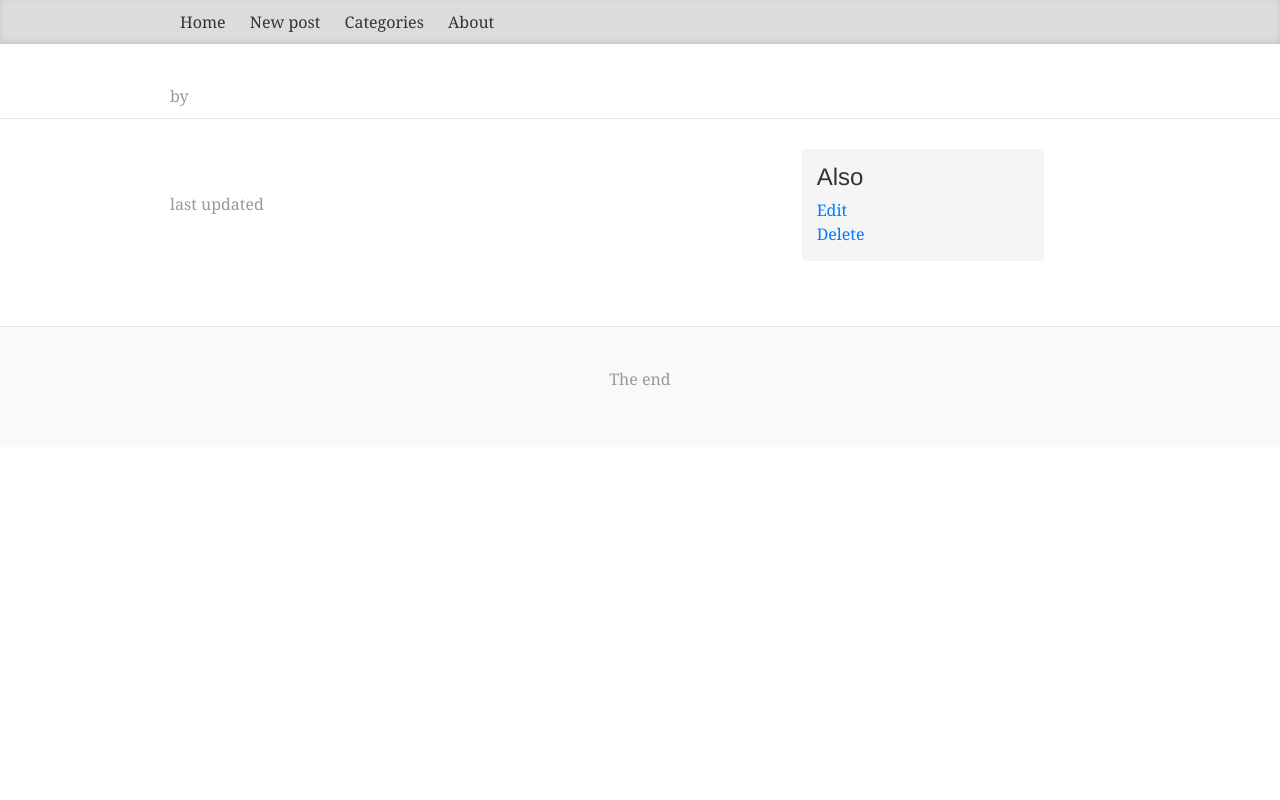
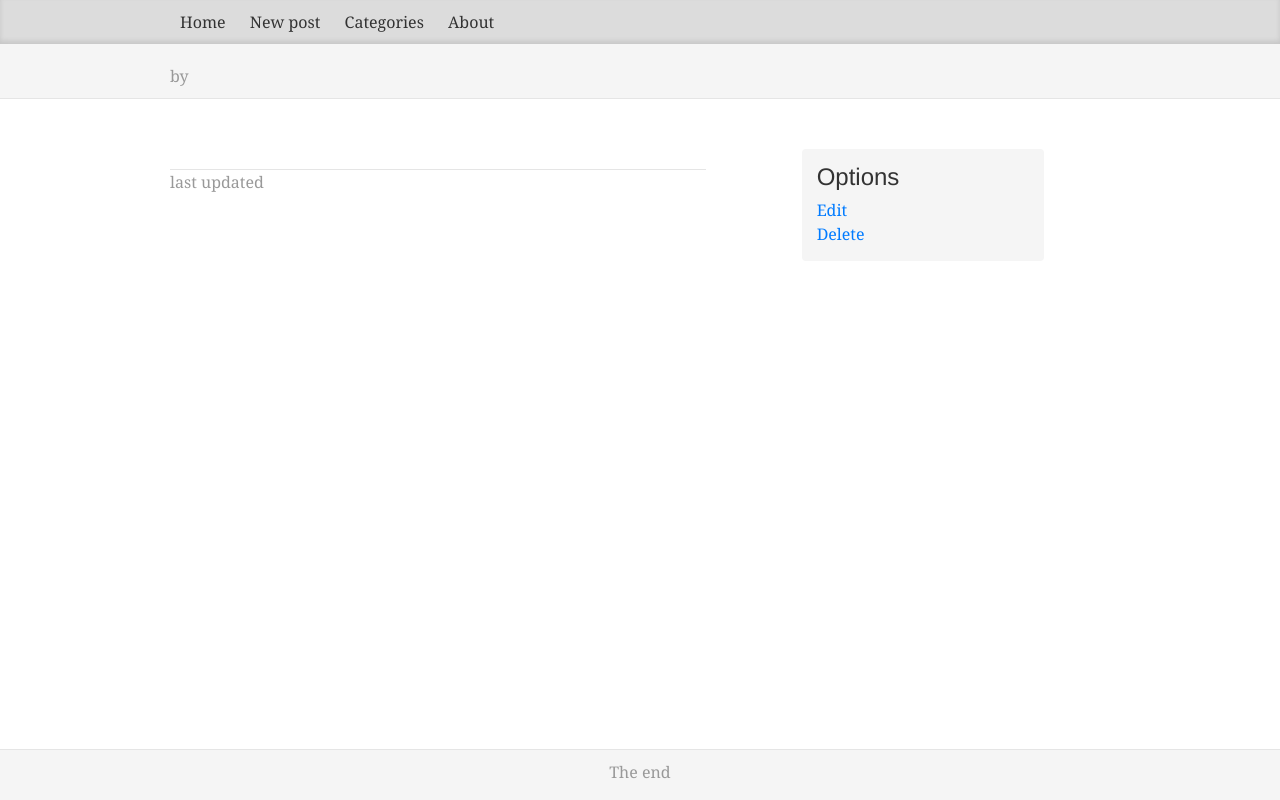
Before and after one commit to Xenogears11/random_blog_client, a Flask app: template client/blueprints/view/templates/pages/post.html in a window 1280 px wide. Run offline with Flask 2, Linux system fonts and the light colour scheme; the template is opened without the code that fills it, so the values that code supplies are empty; parts of the project's set-up code (start-up, migrations or seed data) failed here and were passed over; some libraries are stand-ins or nearby versions.

Commit message:
sticky footer

```diff
--- a/client/blueprints/view/templates/modules/posts.html
+++ b/client/blueprints/view/templates/modules/posts.html
@@ -10,12 +10,12 @@
                 <bdi class="blog-post-category">{{ category }}</bdi>
                 {% endfor %}
                 <p class="blog-post-content">
-                    {% for line in post.content.splitlines() %}
+                    {%- for line in post.content.splitlines() -%}
                         {{ line }}<br>
-                    {% endfor %}
+                    {%- endfor %}
                 </p>
             </div>
-            <hr>
+            <hr><br>
     {% endfor %}
     <bdi>
         <a
--- a/client/blueprints/view/templates/pages/post.html
+++ b/client/blueprints/view/templates/pages/post.html
@@ -12,19 +12,19 @@
 
 {% block main %}
 <p class="blog-post-content">
-    {% for line in data.content.splitlines() %}
+    {%- for line in data.content.splitlines() -%}
         {{ line }}<br>
-    {% endfor %}
+    {%- endfor %}
 </p>
+<hr class="blog-post-line">
 {% if data.modification_date != None %}
-    <br>
     <p class="blog-post-meta">last updated {{ data.modification_date }}</p>
 {% endif %}
 {% endblock main %}
 
 {% block sidebar %}
     <div class="sidebar-module sidebar-module-inset">
-        <h4>Also</h4>
+        <h4>Options</h4>
         <p>
         <a href="{{ url_for('view.edit_post', id = data.id) }}">Edit</a><br>
         <a href="{{ request.path }}/delete">Delete</a>
--- a/client/static/blog.css
+++ b/client/static/blog.css
@@ -2,10 +2,26 @@
  * Globals
  */
 
+html {
+    height: 100%;
+    box-sizing: border-box;
+}
+
+*,
+*:before,
+*:after {
+    box-sizing: inherit;
+}
+
 body {
+    position: relative;
+    margin: 0;
+    padding-bottom: 5rem;
+    min-height: 100%;
     font-family: Georgia, "Times New Roman", Times, serif;
     color: #555;
     }
+
 
 h1, .h1,
 h2, .h2,
@@ -37,7 +53,7 @@ h6, .h6 {
 
 .blog-masthead {
   background-color: #dcdcdc;
-  box-shadow: inset 0 -2px 5px rgba(0,0,0,.1);
+  box-shadow: inset 0 -3px 5px rgba(0,0,0,.10);
 }
 
 /* Nav links */
@@ -79,13 +95,14 @@ h6, .h6 {
  */
 
 .blog-header {
-  padding-top: 10px;
+  padding-top: 20px;
   padding-bottom: 10px;
-  margin-bottom: 30px;
+  margin-bottom: 50px;
   border-bottom: 1px solid #e5e5e5;
+  background-color: #f5f5f5;
 }
 .blog-title {
-  margin-top: 30px;
+  margin-top: 0;
   margin-bottom: 0;
   font-size: 60px;
   font-weight: normal;
@@ -121,27 +138,12 @@ h6, .h6 {
   margin-bottom: 0;
 }
 
-
-
-/* Pagination */
-.pager {
-  margin-bottom: 60px;
-  text-align: left;
-}
-.pager > li > a {
-  width: 140px;
-  padding: 10px 20px;
-  text-align: center;
-  border-radius: 30px;
-}
-
-
 /*
  * Blog posts
  */
 
 .blog-post {
-  margin-bottom: 60px;
+  margin-bottom: 10px;
 }
 .blog-post-title {
   margin-bottom: 5px;
@@ -165,19 +167,24 @@ h6, .h6 {
 .blog-post-content {
   margin-top: 15px;
 }
+.blog-post-line {
+    margin-top: 20px;
+    margin-bottom: 0;
+}
 
 .blog-btn-submit {
-    align-self: center;
 }
+
 /*
  * Footer
  */
-
 .blog-footer {
-    margin-top: 50px;
-  padding: 40px 0;
+    position: absolute;
+    width: 100%;
+    bottom: 0;
+    padding-top: 10px;
     color: #999;
     text-align: center;
-  background-color: #f9f9f9;
+    background-color: #f5f5f5;
     border-top: 1px solid #e5e5e5;
 }
```
Also changed, not shown: client/blueprints/view/templates/modules/base.html (indentation only). Lines whose indentation alone changed are shown as unchanged.
